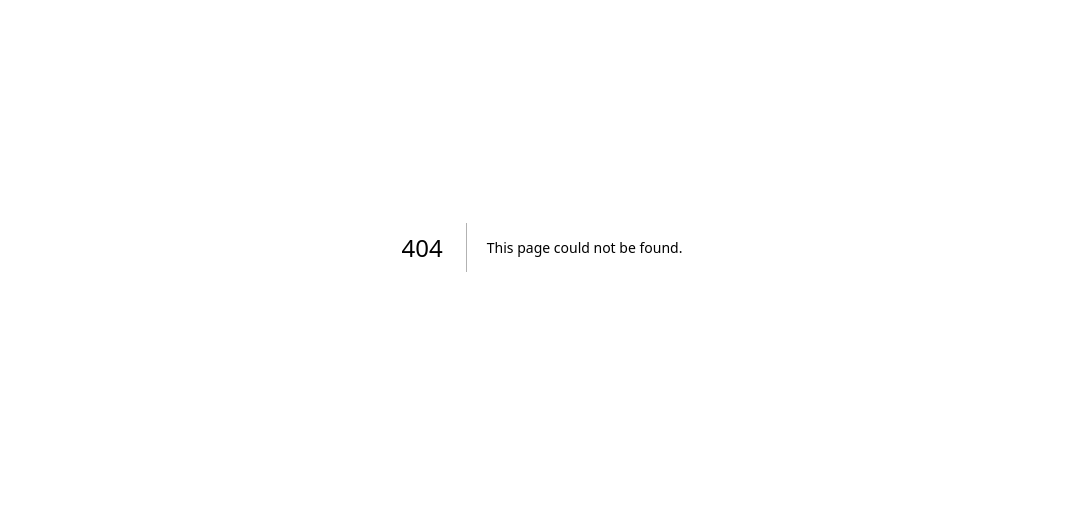
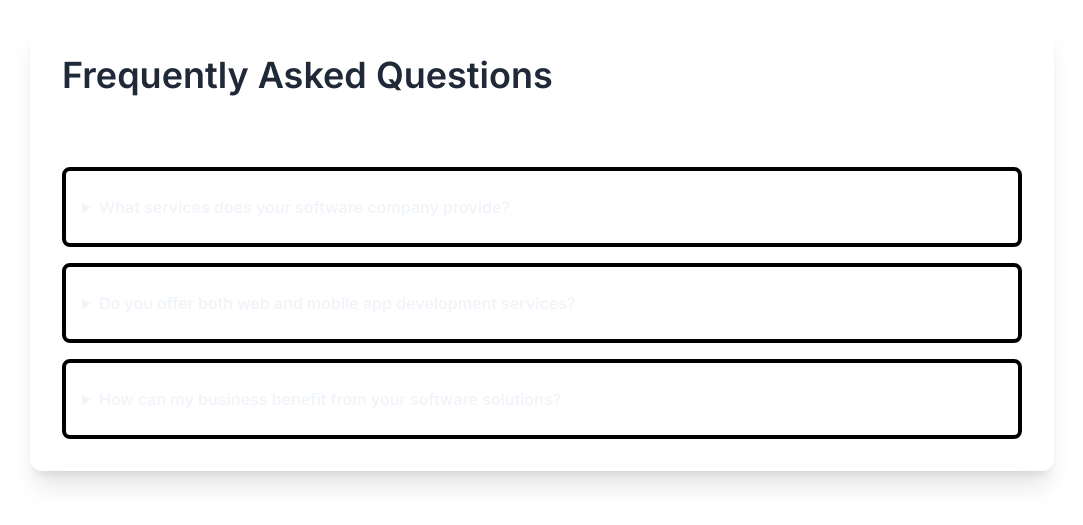
Before and after one commit to ShayanAhmed-0/LeadingEdge, a Next.js app: page /faq in a window 1280 px wide. Before the commit this address had no page. Shown: the part 153-678 px from the top of the page, without its empty margins (98-1181 px from the left). Built offline with nearby package versions, Linux system fonts and the light colour scheme.

Commit message:
shayan kutte

```diff
--- a/package.json
+++ b/package.json
@@ -17,6 +17,7 @@
     "react": "18.2.0",
     "react-dom": "18.2.0",
     "tailwindcss": "3.3.3",
-    "typewriter-effect": "^2.20.1"
+    "typewriter-effect": "^2.20.1",
+    "vercel": "^32.2.4"
   }
 }
--- a/src/app/components/PricingCard.js
+++ b/src/app/components/PricingCard.js
@@ -1,16 +1,21 @@
-import React from 'react'
+import React from "react";
 
 const PricingCard = () => {
+  const text = "LEADING-EDGE PRODUCT PRICING";
   return (
     <div>
       <div className="flex flex-col items-center justify-center min-h-screen p-10 text-black md:p-20">
-                <h2 className="text-5xl text-black hite font-bold">LEADING-EDGE PRODUCT PRICING</h2>
+        <h2 className="text-5xl text-black hite font-bold">
+          LEADING-EDGE PRODUCT PRICING
+        </h2>
 
         {/* <!-- Component Start --> */}
         <div className="flex flex-wrap items-center justify-center w-full max-w-4xl mt-8">
           <div className="flex flex-col flex-grow mt-8 overflow-hidden bg-slate-300 rounded-lg shadow-lg">
             <div className="flex flex-col items-center p-10 bg-custom-bg-1">
-                            <span className="font-semibold uppercase">Responsive Weibsites</span>
+              <span className="font-semibold uppercase">
+                Responsive Weibsites
+              </span>
               <div className="flex items-center">
                 <span className="text-3xl">$</span>
                 <span className="text-5xl font-bold">20</span>
@@ -20,27 +25,53 @@ const PricingCard = () => {
             <div className="p-10">
               <ul>
                 <li className="flex items-center">
-                                    <svg className="w-5 h-5 text-green-600 fill-current" xmlns="http://www.w3.org/2000/svg" viewBox="0 0 20 20" fill="currentColor">
-                                        <path fill-rule="evenodd" d="M16.707 5.293a1 1 0 010 1.414l-8 8a1 1 0 01-1.414 0l-4-4a1 1 0 011.414-1.414L8 12.586l7.293-7.293a1 1 0 011.414 0z" clip-rule="evenodd" />
+                  <svg
+                    className="w-5 h-5 text-green-600 fill-current"
+                    xmlns="http://www.w3.org/2000/svg"
+                    viewBox="0 0 20 20"
+                    fill="currentColor">
+                    <path
+                      fill-rule="evenodd"
+                      d="M16.707 5.293a1 1 0 010 1.414l-8 8a1 1 0 01-1.414 0l-4-4a1 1 0 011.414-1.414L8 12.586l7.293-7.293a1 1 0 011.414 0z"
+                      clip-rule="evenodd"
+                    />
                   </svg>
                   <span className="ml-2 font-semibold">React js</span>
                 </li>
                 <li className="flex items-center">
-                                    <svg className="w-5 h-5 text-green-600 fill-current" xmlns="http://www.w3.org/2000/svg" viewBox="0 0 20 20" fill="currentColor">
-                                        <path fill-rule="evenodd" d="M16.707 5.293a1 1 0 010 1.414l-8 8a1 1 0 01-1.414 0l-4-4a1 1 0 011.414-1.414L8 12.586l7.293-7.293a1 1 0 011.414 0z" clip-rule="evenodd" />
+                  <svg
+                    className="w-5 h-5 text-green-600 fill-current"
+                    xmlns="http://www.w3.org/2000/svg"
+                    viewBox="0 0 20 20"
+                    fill="currentColor">
+                    <path
+                      fill-rule="evenodd"
+                      d="M16.707 5.293a1 1 0 010 1.414l-8 8a1 1 0 01-1.414 0l-4-4a1 1 0 011.414-1.414L8 12.586l7.293-7.293a1 1 0 011.414 0z"
+                      clip-rule="evenodd"
+                    />
                   </svg>
                   <span className="ml-2 font-semibold">Tailwind CSS</span>
                 </li>
                 <li className="flex items-center">
-                                    <svg className="w-5 h-5 text-green-600 fill-current" xmlns="http://www.w3.org/2000/svg" viewBox="0 0 20 20" fill="currentColor">
-                                        <path fill-rule="evenodd" d="M16.707 5.293a1 1 0 010 1.414l-8 8a1 1 0 01-1.414 0l-4-4a1 1 0 011.414-1.414L8 12.586l7.293-7.293a1 1 0 011.414 0z" clip-rule="evenodd" />
+                  <svg
+                    className="w-5 h-5 text-green-600 fill-current"
+                    xmlns="http://www.w3.org/2000/svg"
+                    viewBox="0 0 20 20"
+                    fill="currentColor">
+                    <path
+                      fill-rule="evenodd"
+                      d="M16.707 5.293a1 1 0 010 1.414l-8 8a1 1 0 01-1.414 0l-4-4a1 1 0 011.414-1.414L8 12.586l7.293-7.293a1 1 0 011.414 0z"
+                      clip-rule="evenodd"
+                    />
                   </svg>
                   <span className="ml-2 font-semibold">Node js</span>
                 </li>
               </ul>
             </div>
             <div className="flex px-10 pb-10 justfy-center">
-                            <button className="flex items-center justify-center w-full h-12 px-6 text-sm uppercase bg-gray-200 hover:bg-black hover:text-white duration-700 rounded-lg font-bold">Join now</button>
+              <button className="flex items-center justify-center w-full h-12 px-6 text-sm uppercase bg-gray-200 hover:bg-black hover:text-white duration-700 rounded-lg font-bold">
+                Join now
+              </button>
             </div>
           </div>
 
@@ -57,27 +88,53 @@ const PricingCard = () => {
             <div className="p-10">
               <ul>
                 <li className="flex items-center">
-                                    <svg className="w-5 h-5 text-green-600 fill-current" xmlns="http://www.w3.org/2000/svg" viewBox="0 0 20 20" fill="currentColor">
-                                        <path fill-rule="evenodd" d="M16.707 5.293a1 1 0 010 1.414l-8 8a1 1 0 01-1.414 0l-4-4a1 1 0 011.414-1.414L8 12.586l7.293-7.293a1 1 0 011.414 0z" clip-rule="evenodd" />
+                  <svg
+                    className="w-5 h-5 text-green-600 fill-current"
+                    xmlns="http://www.w3.org/2000/svg"
+                    viewBox="0 0 20 20"
+                    fill="currentColor">
+                    <path
+                      fill-rule="evenodd"
+                      d="M16.707 5.293a1 1 0 010 1.414l-8 8a1 1 0 01-1.414 0l-4-4a1 1 0 011.414-1.414L8 12.586l7.293-7.293a1 1 0 011.414 0z"
+                      clip-rule="evenodd"
+                    />
                   </svg>
-                                    <span className="ml-2 font-semibold">CHATBOTS</span>
+                  <span className="ml-2 font-semibold">Chatbots</span>
                 </li>
                 <li className="flex items-center">
-                                    <svg className="w-5 h-5 text-green-600 fill-current" xmlns="http://www.w3.org/2000/svg" viewBox="0 0 20 20" fill="currentColor">
-                                        <path fill-rule="evenodd" d="M16.707 5.293a1 1 0 010 1.414l-8 8a1 1 0 01-1.414 0l-4-4a1 1 0 011.414-1.414L8 12.586l7.293-7.293a1 1 0 011.414 0z" clip-rule="evenodd" />
+                  <svg
+                    className="w-5 h-5 text-green-600 fill-current"
+                    xmlns="http://www.w3.org/2000/svg"
+                    viewBox="0 0 20 20"
+                    fill="currentColor">
+                    <path
+                      fill-rule="evenodd"
+                      d="M16.707 5.293a1 1 0 010 1.414l-8 8a1 1 0 01-1.414 0l-4-4a1 1 0 011.414-1.414L8 12.586l7.293-7.293a1 1 0 011.414 0z"
+                      clip-rule="evenodd"
+                    />
                   </svg>
-                                    <span className="ml-2 font-semibold">PYTHON TOOLS</span>
+                  <span className="ml-2 font-semibold">Python Tools</span>
                 </li>
                 <li className="flex items-center">
-                                    <svg className="w-5 h-5 text-green-600 fill-current" xmlns="http://www.w3.org/2000/svg" viewBox="0 0 20 20" fill="currentColor">
-                                        <path fill-rule="evenodd" d="M16.707 5.293a1 1 0 010 1.414l-8 8a1 1 0 01-1.414 0l-4-4a1 1 0 011.414-1.414L8 12.586l7.293-7.293a1 1 0 011.414 0z" clip-rule="evenodd" />
+                  <svg
+                    className="w-5 h-5 text-green-600 fill-current"
+                    xmlns="http://www.w3.org/2000/svg"
+                    viewBox="0 0 20 20"
+                    fill="currentColor">
+                    <path
+                      fill-rule="evenodd"
+                      d="M16.707 5.293a1 1 0 010 1.414l-8 8a1 1 0 01-1.414 0l-4-4a1 1 0 011.414-1.414L8 12.586l7.293-7.293a1 1 0 011.414 0z"
+                      clip-rule="evenodd"
+                    />
                   </svg>
-                                    <span className="ml-2 font-semibold">PARAPHRSING APPS</span>
+                  <span className="ml-2 font-semibold">Paraphrasing Apps</span>
                 </li>
               </ul>
             </div>
             <div className="flex px-10 pb-10 justfy-center">
-                            <button className="flex items-center justify-center w-full h-12 px-6 text-sm uppercase bg-gray-200 hover:bg-black hover:text-white duration-700 rounded-lg font-bold">Join now</button>
+              <button className="flex items-center justify-center w-full h-12 px-6 text-sm uppercase bg-gray-200 hover:bg-black hover:text-white duration-700 rounded-lg font-bold">
+                Join now
+              </button>
             </div>
           </div>
 
@@ -94,35 +151,60 @@ const PricingCard = () => {
             <div className="p-10">
               <ul>
                 <li className="flex items-center">
-                                    <svg className="w-5 h-5 text-green-600 fill-current" xmlns="http://www.w3.org/2000/svg" viewBox="0 0 20 20" fill="currentColor">
-                                        <path fill-rule="evenodd" d="M16.707 5.293a1 1 0 010 1.414l-8 8a1 1 0 01-1.414 0l-4-4a1 1 0 011.414-1.414L8 12.586l7.293-7.293a1 1 0 011.414 0z" clip-rule="evenodd" />
+                  <svg
+                    className="w-5 h-5 text-green-600 fill-current"
+                    xmlns="http://www.w3.org/2000/svg"
+                    viewBox="0 0 20 20"
+                    fill="currentColor">
+                    <path
+                      fill-rule="evenodd"
+                      d="M16.707 5.293a1 1 0 010 1.414l-8 8a1 1 0 01-1.414 0l-4-4a1 1 0 011.414-1.414L8 12.586l7.293-7.293a1 1 0 011.414 0z"
+                      clip-rule="evenodd"
+                    />
                   </svg>
-                                    <span className="ml-2 font-semibold">HTML</span>
+                  <span className="ml-2 font-semibold">Html</span>
                 </li>
                 <li className="flex items-center">
-                                    <svg className="w-5 h-5 text-green-600 fill-current" xmlns="http://www.w3.org/2000/svg" viewBox="0 0 20 20" fill="currentColor">
-                                        <path fill-rule="evenodd" d="M16.707 5.293a1 1 0 010 1.414l-8 8a1 1 0 01-1.414 0l-4-4a1 1 0 011.414-1.414L8 12.586l7.293-7.293a1 1 0 011.414 0z" clip-rule="evenodd" />
+                  <svg
+                    className="w-5 h-5 text-green-600 fill-current"
+                    xmlns="http://www.w3.org/2000/svg"
+                    viewBox="0 0 20 20"
+                    fill="currentColor">
+                    <path
+                      fill-rule="evenodd"
+                      d="M16.707 5.293a1 1 0 010 1.414l-8 8a1 1 0 01-1.414 0l-4-4a1 1 0 011.414-1.414L8 12.586l7.293-7.293a1 1 0 011.414 0z"
+                      clip-rule="evenodd"
+                    />
                   </svg>
-                                    <span className="ml-2 font-semibold">TAILWIND CSS</span>
+                  <span className="ml-2 font-semibold">Tailwind CSS</span>
                 </li>
                 <li className="flex items-center">
-                                    <svg className="w-5 h-5 text-green-600 fill-current" xmlns="http://www.w3.org/2000/svg" viewBox="0 0 20 20" fill="currentColor">
-                                        <path fill-rule="evenodd" d="M16.707 5.293a1 1 0 010 1.414l-8 8a1 1 0 01-1.414 0l-4-4a1 1 0 011.414-1.414L8 12.586l7.293-7.293a1 1 0 011.414 0z" clip-rule="evenodd" />
+                  <svg
+                    className="w-5 h-5 text-green-600 fill-current"
+                    xmlns="http://www.w3.org/2000/svg"
+                    viewBox="0 0 20 20"
+                    fill="currentColor">
+                    <path
+                      fill-rule="evenodd"
+                      d="M16.707 5.293a1 1 0 010 1.414l-8 8a1 1 0 01-1.414 0l-4-4a1 1 0 011.414-1.414L8 12.586l7.293-7.293a1 1 0 011.414 0z"
+                      clip-rule="evenodd"
+                    />
                   </svg>
-                                    <span className="ml-2 font-semibold">JAVASCRIPT</span>
+                  <span className="ml-2 font-semibold">JavaScript</span>
                 </li>
               </ul>
             </div>
             <div className="flex px-10 pb-10 justfy-center">
-                            <button className="flex items-center justify-center w-full h-12 px-6 text-sm uppercase bg-gray-200 hover:bg-black hover:text-white duration-700 rounded-lg font-bold">Join now</button>
+              <button className="flex items-center justify-center w-full h-12 px-6 text-sm uppercase bg-gray-200 hover:bg-black hover:text-white duration-700 rounded-lg font-bold">
+                Join now
+              </button>
             </div>
           </div>
         </div>
         {/* <!-- Component End  --> */}
-
       </div>
     </div>
-    )
-}
+  );
+};
 
-export default PricingCard
+export default PricingCard;
--- /dev/null
+++ b/src/app/faq/page.js
@@ -0,0 +1,57 @@
+import React from "react";
+
+const page = () => {
+  return (
+    <div className="min-h-screen flex items-center justify-center">
+      <section
+        style={{ background: "linear-gradient(to bottom, #988276, #8a645f);" }}
+        class="w-4/5 rounded-xl shadow-xl text-gray-800">
+        <div class="container flex flex-col justify-center px-4 py-8 mx-auto md:p-8">
+          <h2 class="text-2xl font-semibold sm:text-4xl">
+            Frequently Asked Questions
+          </h2>
+          <p class="mt-4 mb-8 text-white text-center">
+            <strong>Unleash the Power of Technology:</strong> Your Comprehensive
+            Guide to Software Solutions and Beyond
+          </p>
+          <div class="space-y-4">
+            <details class="w-full border-4 border-black rounded-lg">
+              <summary class="font-semibold px-4 py-6 focus:outline-none focus-visible:ri hover:cursor-pointer text-slate-100">
+                What services does your software company provide?
+              </summary>
+              <p class="px-4 py-6 pt-0 ml-4 -mt-4 text-white">
+                We provide a wide range of services, including web development,
+                mobile app development, cloud solutions, software integration,
+                legacy system modernization, and more. Our goal is to offer
+                comprehensive software solutions tailored to your needs.{" "}
+              </p>
+            </details>
+            <details class="w-full border-4 border-black rounded-lg">
+              <summary class="text-slate-100 hover:cursor-pointer px-4 py-6 focus:outline-none focus-visible:ri font-semibold">
+                Do you offer both web and mobile app development services?
+              </summary>
+              <p class="px-4 py-6 pt-0 ml-4 -mt-4 text-white">
+                Yes, we offer comprehensive web and mobile app development
+                services. Our teams excel in creating responsive web
+                applications and native or cross-platform mobile apps.{" "}
+              </p>
+            </details>
+            <details class="w-full border-4 border-black rounded-lg">
+              <summary class="text-slate-100 hover:cursor-pointer px-4 py-6 focus:outline-none focus-visible:ri font-semibold">
+                How can my business benefit from your software solutions?
+              </summary>
+              <p class="px-4 py-6 pt-0 ml-4 -mt-4 text-white">
+                Our software solutions are designed to improve efficiency,
+                reduce costs, and drive growth. By leveraging cutting-edge
+                technology and industry expertise, we help businesses streamline
+                operations and achieve their goals.{" "}
+              </p>
+            </details>
+          </div>
+        </div>
+      </section>
+    </div>
+  );
+};
+
+export default page;
--- a/src/app/page.js
+++ b/src/app/page.js
@@ -12,13 +12,14 @@ import PricingCard from './components/PricingCard'
 export default function Home() {
   return (
    <>
-   <PricingCard />
+   {/* <PricingCard /> */}
    {/* <My_Hero_Section/> */}
    {/* <div className='grid grid-cols-1 gap-10 md:grid-cols-2 lg:grid-cols-3'>
    <My_Anni_Cards/>
    <My_Anni_Cards/>
    <My_Anni_Cards/>
    </div> */}
+   {/* <My_FAQS/> */}
    </>
   )
 }
--- a/tailwind.config.js
+++ b/tailwind.config.js
@@ -1,22 +1,35 @@
 /** @type {import('tailwindcss').Config} */
 module.exports = {
   content: [
-    './src/pages/**/*.{js,ts,jsx,tsx,mdx}',
-    './src/components/**/*.{js,ts,jsx,tsx,mdx}',
-    './src/app/**/*.{js,ts,jsx,tsx,mdx}',
+    "./src/pages/**/*.{js,ts,jsx,tsx,mdx}",
+    "./src/components/**/*.{js,ts,jsx,tsx,mdx}",
+    "./src/app/**/*.{js,ts,jsx,tsx,mdx}",
   ],
   theme: {
     extend: {
       backgroundImage: {
-        'gradient-radial': 'radial-gradient(var(--tw-gradient-stops))',
-        'gradient-conic':
-          'conic-gradient(from 180deg at 50% 50%, var(--tw-gradient-stops))',
+        "gradient-radial": "radial-gradient(var(--tw-gradient-stops))",
+        "gradient-conic":
+          "conic-gradient(from 180deg at 50% 50%, var(--tw-gradient-stops))",
       },
       backgroundColor: {
-        'custom-bg-1': '#988276',
-        'custom-bg-2': '#8a645f',
-      }
+        "custom-bg-1": "#988276",
+        "custom-bg-2": "#8a645f",
+      },
+      animation: {
+        "text-reveal": "text-reveal 1.5s cubic-bezier(0.77, 0, 0.175, 1) 0.5s",
+      },
+      keyframes: {
+        "text-reveal": {
+          "0%": {
+            transform: "translate(0, 100%)",
+          },
+          "100%": {
+            transform: "translate(0, 0)",
+          },
+        },
+      },
     },
   },
   plugins: [],
-}
+};
```
Also changed, not shown: 1 other file (tests, documents, lock files or other folders). Lines whose indentation alone changed are shown as unchanged.
